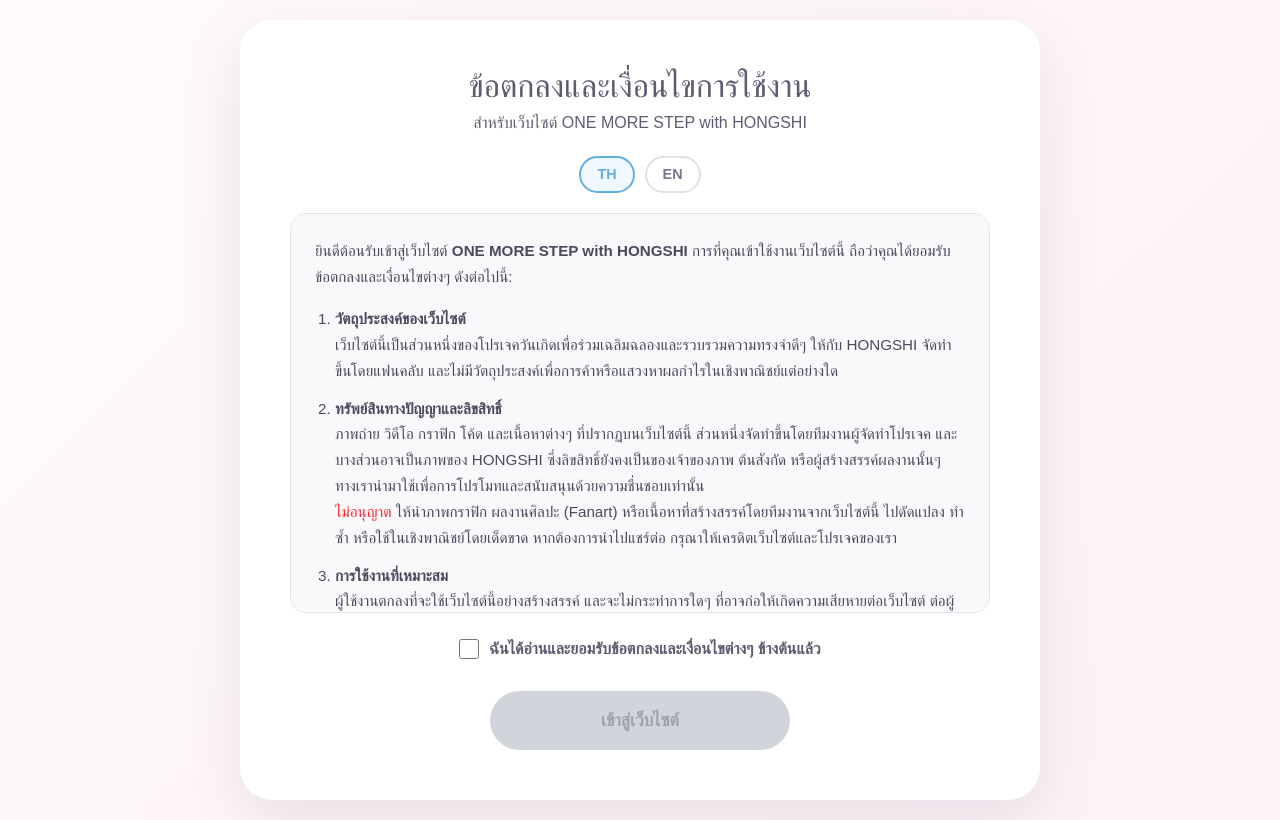
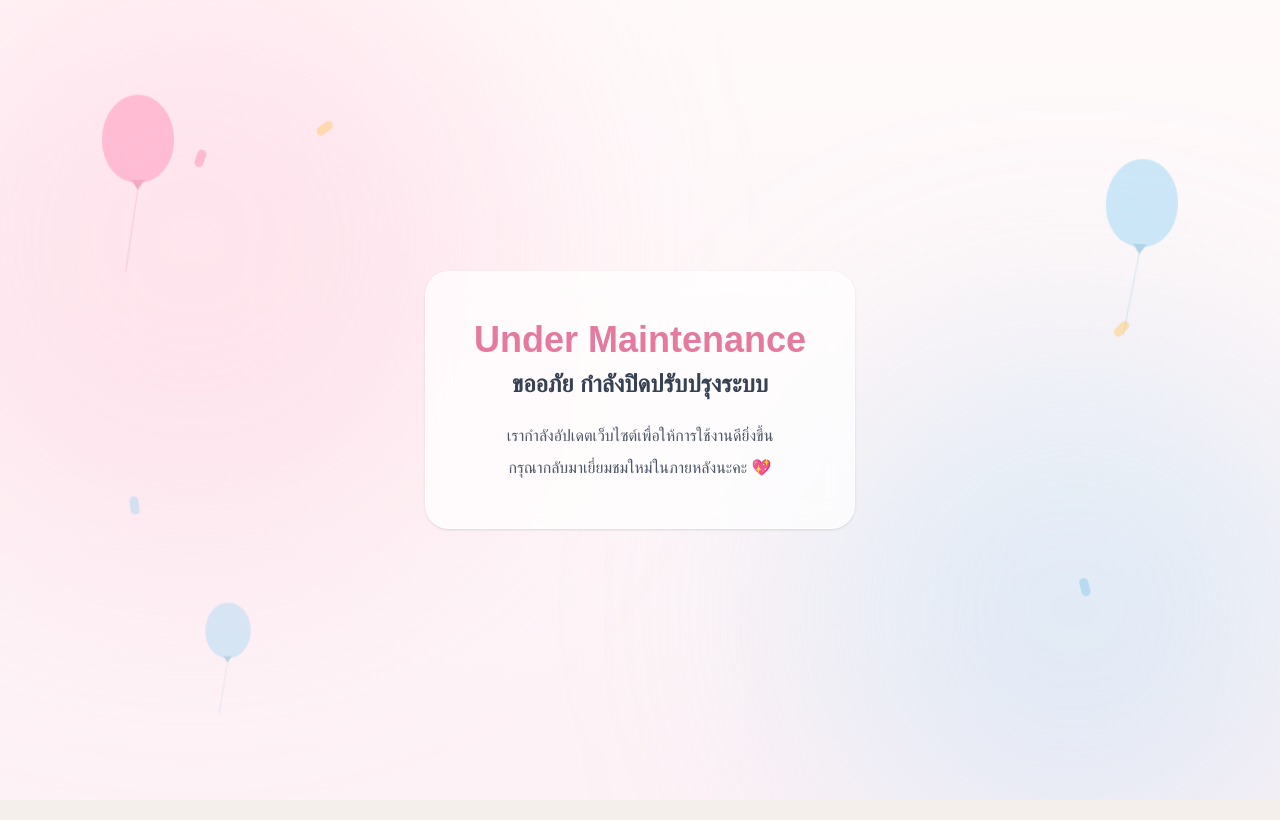
Before and after one commit to Jxxmey/Hongshi-Project, a React (Vite) app in the folder frontend/: page / in a window 1280 px wide. Built offline with nearby package versions, Linux system fonts and the light colour scheme; no server answers; a web font is replaced by a local one.

Commit message:
Maintain

```diff
--- a/frontend/src/App.jsx
+++ b/frontend/src/App.jsx
@@ -1,5 +1,5 @@
 import { useEffect, useState } from 'react';
-import { BrowserRouter, Routes, Route, useLocation } from 'react-router-dom'; // +++ Import useLocation เพิ่ม
+import { BrowserRouter, Routes, Route, useLocation } from 'react-router-dom';
 import Navbar from './components/Navbar';
 import Footer from './components/Footer';
 import Home from './pages/Home';
@@ -20,7 +20,9 @@
 
 const API_URL = import.meta.env.VITE_API_URL || "http://localhost:8000";
 
-// +++ 1. สร้าง Component ScrollToTop เพื่อให้เลื่อนขึ้นบนสุดเมื่อเปลี่ยนหน้า +++
+// +++ ตั้งค่าเป็น true เพื่อเปิดหน้าปิดปรับปรุงระบบ, ตั้งเป็น false เพื่อใช้งานเว็บตามปกติ +++
+const IS_MAINTENANCE = true;
+
 function ScrollToTop() {
   const { pathname } = useLocation();
 
@@ -30,7 +32,6 @@
 
   return null;
 }
-// ++++++++++++++++++++++++++++++++++++++++++++++++++++++++++++++
 
 function App() {
   const [isLoading, setIsLoading] = useState(() => {
@@ -39,6 +40,9 @@
   });
 
   useEffect(() => {
+    // ข้ามการนับ View หากอยู่ในโหมดซ่อมบำรุง
+    if (IS_MAINTENANCE) return;
+
     const hasVisited = sessionStorage.getItem('hasVisited');
 
     if (!hasVisited) {
@@ -55,6 +59,80 @@
     setIsLoading(false);
   };
 
+  // +++ หน้าจอสำหรับโหมดปิดปรับปรุง +++
+  if (IS_MAINTENANCE) {
+    return (
+      <div className="relative flex flex-col items-center justify-center min-h-screen overflow-hidden bg-gradient-to-b from-[#fffafa] to-[#fdf2f6] text-navy font-body">
+        <CustomCursor />
+        {/* วงกลมเบลอ */}
+        <div className="absolute w-[60vw] h-[60vw] max-w-[640px] max-h-[640px] bg-[rgba(255,172,203,0.25)] rounded-full blur-[80px] md:blur-[120px] -top-[10%] -left-[10%]"></div>
+        <div className="absolute w-[50vw] h-[50vw] max-w-[540px] max-h-[540px] bg-[rgba(143,207,244,0.25)] rounded-full blur-[80px] md:blur-[120px] -bottom-[10%] -right-[5%]"></div>
+
+        {/* สไตล์ของพื้นหลังของเดิม */}
+        <style>{`
+          .bg-balloon {
+            position: absolute;
+            width: 72px; height: 88px;
+            border-radius: 50% 50% 48% 48%;
+            opacity: 0.55;
+            animation: driftFloat 5s ease-in-out infinite;
+          }
+          .bg-balloon::before {
+            content: ""; position: absolute; bottom: -7px; left: 29px;
+            border-left: 7px solid transparent; border-right: 7px solid transparent;
+            border-top: 10px solid currentColor;
+          }
+          .bg-balloon::after {
+            content: ""; position: absolute; width: 1px; height: 88px; background: currentColor;
+            opacity: 0.5; left: 36px; top: 90px; transform: rotate(8deg); transform-origin: top;
+          }
+          .bg-balloon-pink { top: 12%; left: 8%; background: #ff9abd; color: #e47a9e; }
+          .bg-balloon-blue { right: 8%; top: 22%; background: #a5d9f6; color: #75b7dd; animation-delay: -2s; }
+          .bg-balloon-small { left: 15%; bottom: 15%; background: #b7ddf5; color: #80b9dc; animation-delay: -1s; scale: 0.63; }
+          .bg-confetti {
+            position: absolute; width: 9px; height: 18px; border-radius: 99px; background: #ff8eb5;
+            opacity: 0.5; animation: confetti-dance 3.5s ease-in-out infinite;
+          }
+          .c1 { left: 15%; top: 20%; rotate: 28deg; }
+          .c2 { right: 15%; bottom: 25%; background: #8bc9ed; rotate: -32deg; animation-delay: -.8s; }
+          .c3 { right: 12%; top: 40%; background: #ffcb71; rotate: 44deg; animation-delay: -1.7s; }
+          .c4 { left: 10%; bottom: 35%; background: #a9d7f2; rotate: -35deg; animation-delay: -2.4s; }
+          .c5 { left: 25%; top: 15%; background: #ffca76; rotate: 55deg; animation-delay: -1.2s; }
+          @keyframes driftFloat {
+            0%, 100% { translate: 0px 0px; rotate: 0deg; }
+            50% { translate: 0px -17px; rotate: 3deg; }
+          }
+          @keyframes confetti-dance {
+            0%, 100% { translate: 0px 0px; }
+            50% { translate: 4px -11px; rotate: 18deg; }
+          }
+          @media (max-width: 600px) {
+            .bg-balloon-pink { scale: 0.65; left: 2%; top: 8%; }
+            .bg-balloon-blue { scale: 0.65; right: 2%; top: 15%; }
+            .bg-balloon-small { display: none; }
+          }
+        `}</style>
+
+        <div className="bg-balloon bg-balloon-pink"></div>
+        <div className="bg-balloon bg-balloon-blue"></div>
+        <div className="bg-balloon bg-balloon-small"></div>
+        <span className="bg-confetti c1"></span>
+        <span className="bg-confetti c2"></span>
+        <span className="bg-confetti c3"></span>
+        <span className="bg-confetti c4"></span>
+        <span className="bg-confetti c5"></span>
+
+        {/* Content ปิดปรับปรุง */}
+        <div className="z-10 p-8 md:p-12 text-center bg-white/70 backdrop-blur-md rounded-3xl shadow-sm border border-white/60 mx-4 max-w-lg">
+          <h1 className="text-3xl md:text-4xl font-bold text-[#e47a9e] mb-2">Under Maintenance</h1>
+          <h2 className="text-xl md:text-2xl font-semibold text-gray-700 mb-6">ขออภัย กำลังปิดปรับปรุงระบบ</h2>
+          <p className="text-gray-600 mb-2">เรากำลังอัปเดตเว็บไซต์เพื่อให้การใช้งานดียิ่งขึ้น</p>
+          <p className="text-gray-600">กรุณากลับมาเยี่ยมชมใหม่ในภายหลังนะคะ 💖</p>
+        </div>
+      </div>
+    );
+  }
+
   if (isLoading) {
     return <LoadingScreen onComplete={handleLoadingComplete} />;
   }
@@ -62,7 +140,6 @@
   return (
     <LanguageProvider>
       <BrowserRouter>
-        {/* +++ 2. เรียกใช้ ScrollToTop ทันทีที่อยู่ใต้ BrowserRouter +++ */}
         <ScrollToTop />
         <CustomCursor />
         {/* 🎨 พื้นหลังหลัก (Global Background) + ลูกโป่งลอย */}
```
